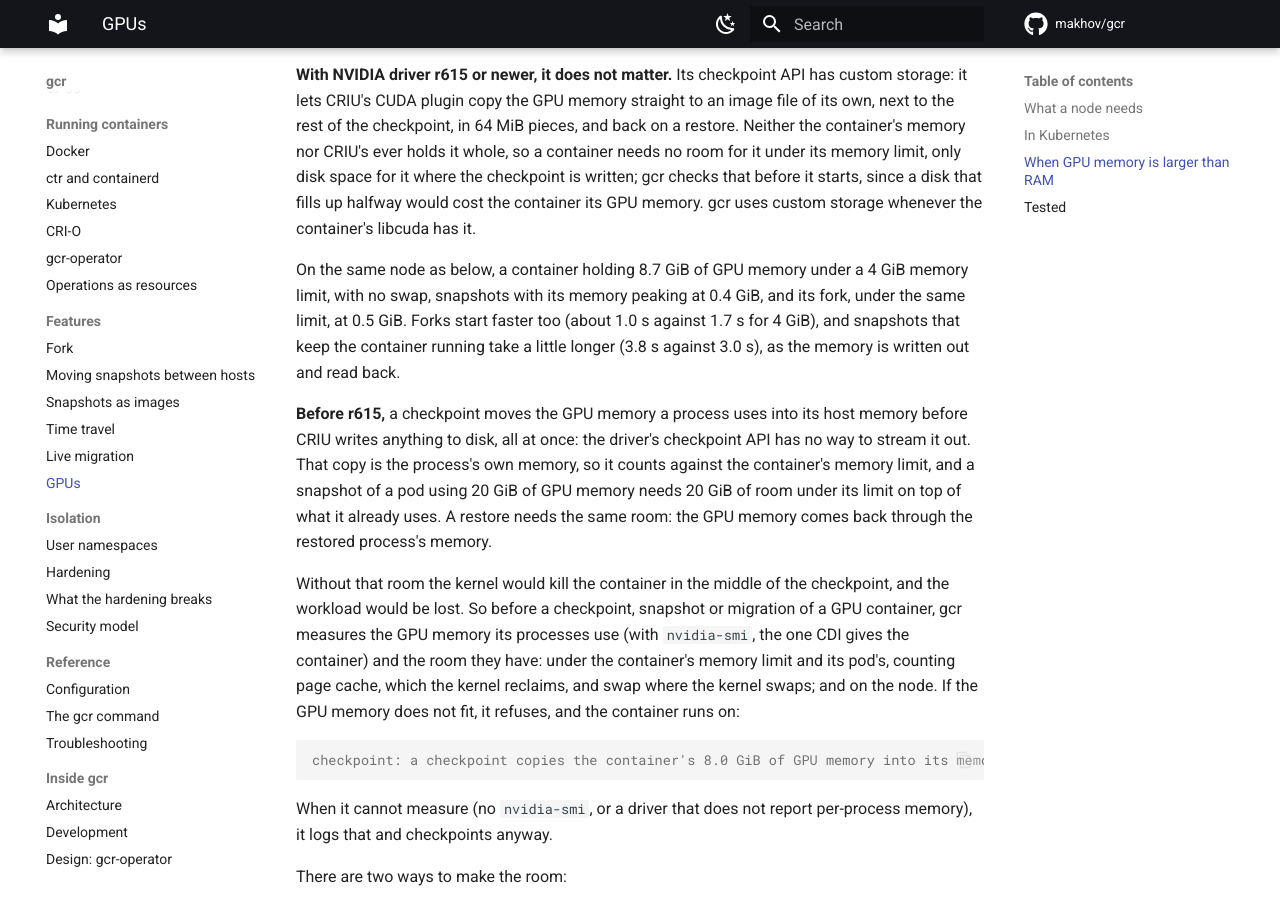
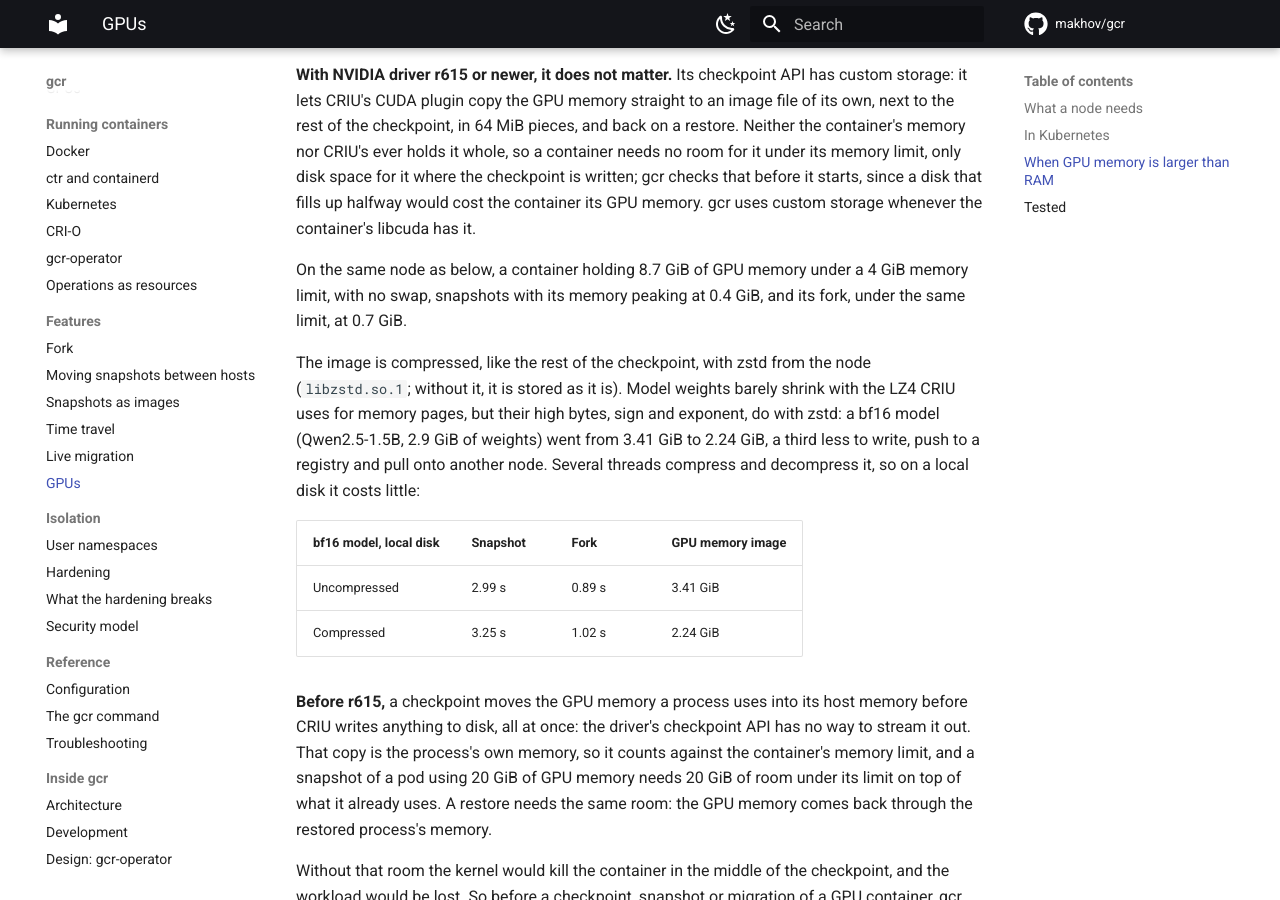
Before and after one commit to makhov/gcr, an MkDocs documentation site: the page built from docs/gpus.md, in a window 1280 px wide and 900 px high, scrolled down 2646 px. Built offline with MkDocs 1.6.1 and Material for MkDocs 9.7.7, drawn with Linux system fonts in a browser that asks for light colours; comment, search, counter and statistics services are not loaded.

Commit message:
CRIU v4.2.1+gcr.4: GPU memory images compressed with zstd
makhov/criu#8: where CRIU compresses pages, as gcr has it do, GPU memory
in custom storage is compressed too, with the node's libzstd: a bf16
model's image went from 3.41 GiB to 2.24 GiB, for 0.26 s more on a
snapshot and 0.13 s on a fork. docs/gpus.md says so.

```diff
--- a/docs/gpus.md
+++ b/docs/gpus.md
@@ -134,10 +134,20 @@
 
 On the same node as below, a container holding 8.7 GiB of GPU memory
 under a 4 GiB memory limit, with no swap, snapshots with its memory
-peaking at 0.4 GiB, and its fork, under the same limit, at 0.5 GiB.
-Forks start faster too (about 1.0 s against 1.7 s for 4 GiB), and
-snapshots that keep the container running take a little longer (3.8 s
-against 3.0 s), as the memory is written out and read back.
+peaking at 0.4 GiB, and its fork, under the same limit, at 0.7 GiB.
+
+The image is compressed, like the rest of the checkpoint, with zstd from
+the node (`libzstd.so.1`; without it, it is stored as it is). Model
+weights barely shrink with the LZ4 CRIU uses for memory pages, but their
+high bytes, sign and exponent, do with zstd: a bf16 model (Qwen2.5-1.5B,
+2.9 GiB of weights) went from 3.41 GiB to 2.24 GiB, a third less to
+write, push to a registry and pull onto another node. Several threads
+compress and decompress it, so on a local disk it costs little:
+
+| bf16 model, local disk | Snapshot | Fork | GPU memory image |
+| --- | --- | --- | --- |
+| Uncompressed | 2.99 s | 0.89 s | 3.41 GiB |
+| Compressed | 3.25 s | 1.02 s | 2.24 GiB |
 
 **Before r615,** a checkpoint moves the GPU memory a process uses into
 its host memory before CRIU writes anything to disk, all at once: the
```
Also changed, not shown: docs/development.md (+1 -1 lines), docs/getting-started.md (+1 -1 lines), docs/install.md (+1 -1 lines), 1 other file.
